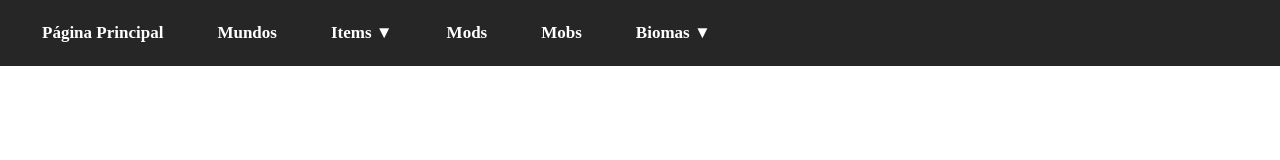
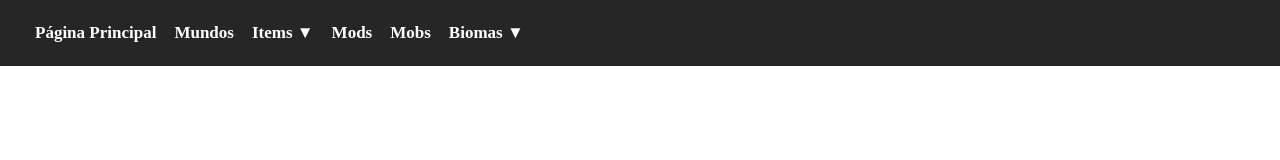
Before and after one commit to JuanGualdronGallo1203/API-Minecraft, a plain HTML site: page index.html in a window 1280 px wide. Drawn offline with Linux system fonts and the light colour scheme.

```diff
--- a/css/styles.css
+++ b/css/styles.css
@@ -64,7 +64,7 @@
 .menu {
     display: flex;
     justify-content: flex-start;
-    gap: 30px;
+    gap: 8px;
     list-style: none;
 }
 
@@ -77,7 +77,7 @@
     text-decoration: none;
     font-weight: 600;
     font-size: 17px;
-    padding: 8px 12px;
+    padding: 8px 5px;
     transition: color 0.3s ease, background 0.3s ease;
     display: block;
     border-radius: 4px;
@@ -106,6 +106,7 @@
     display: block;
     font-size: 15px;
     transition: background 0.3s ease, color 0.3s ease;
+    list-style: none;
 }
 
 .dropdown-content a:hover {
```
